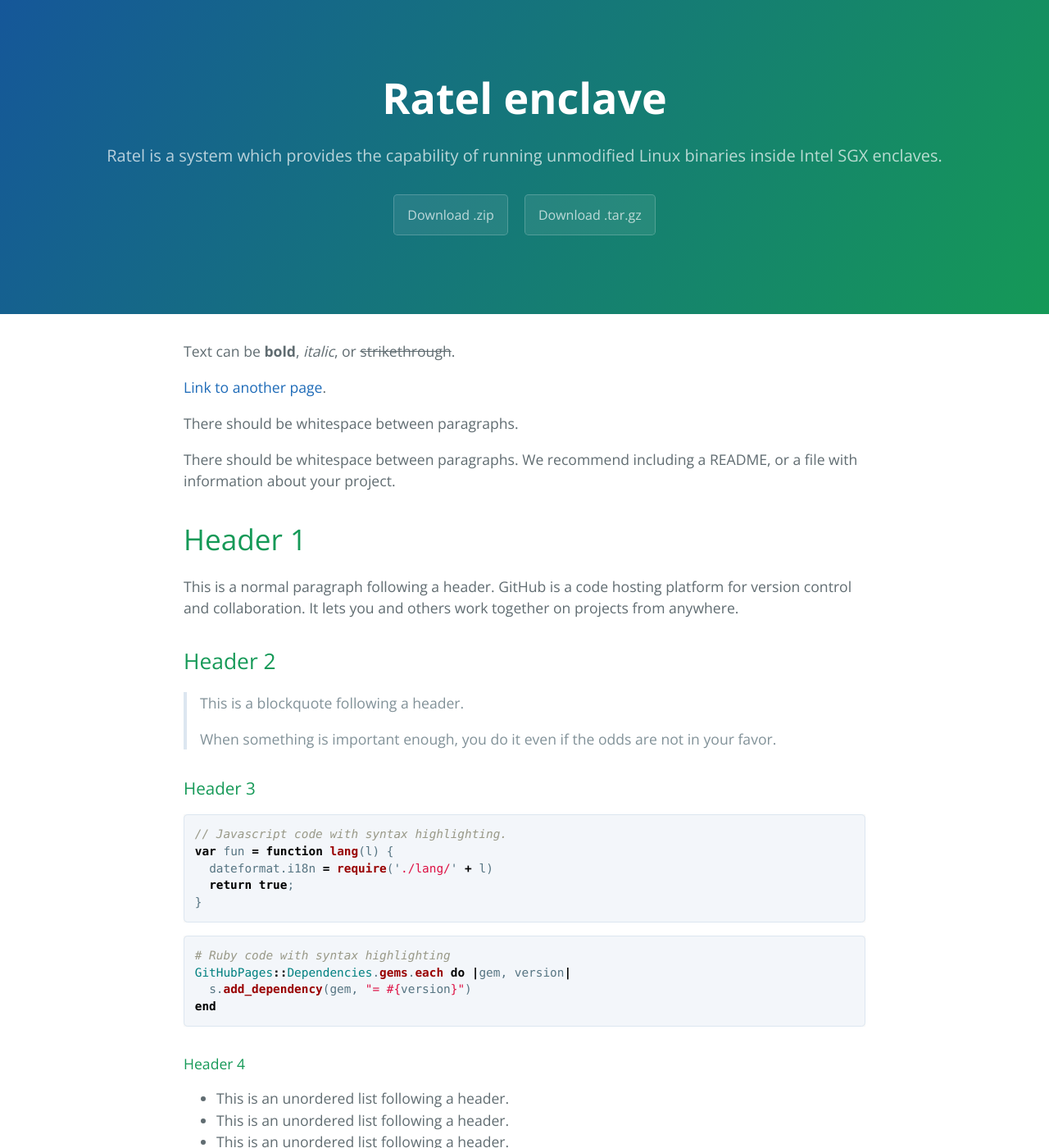
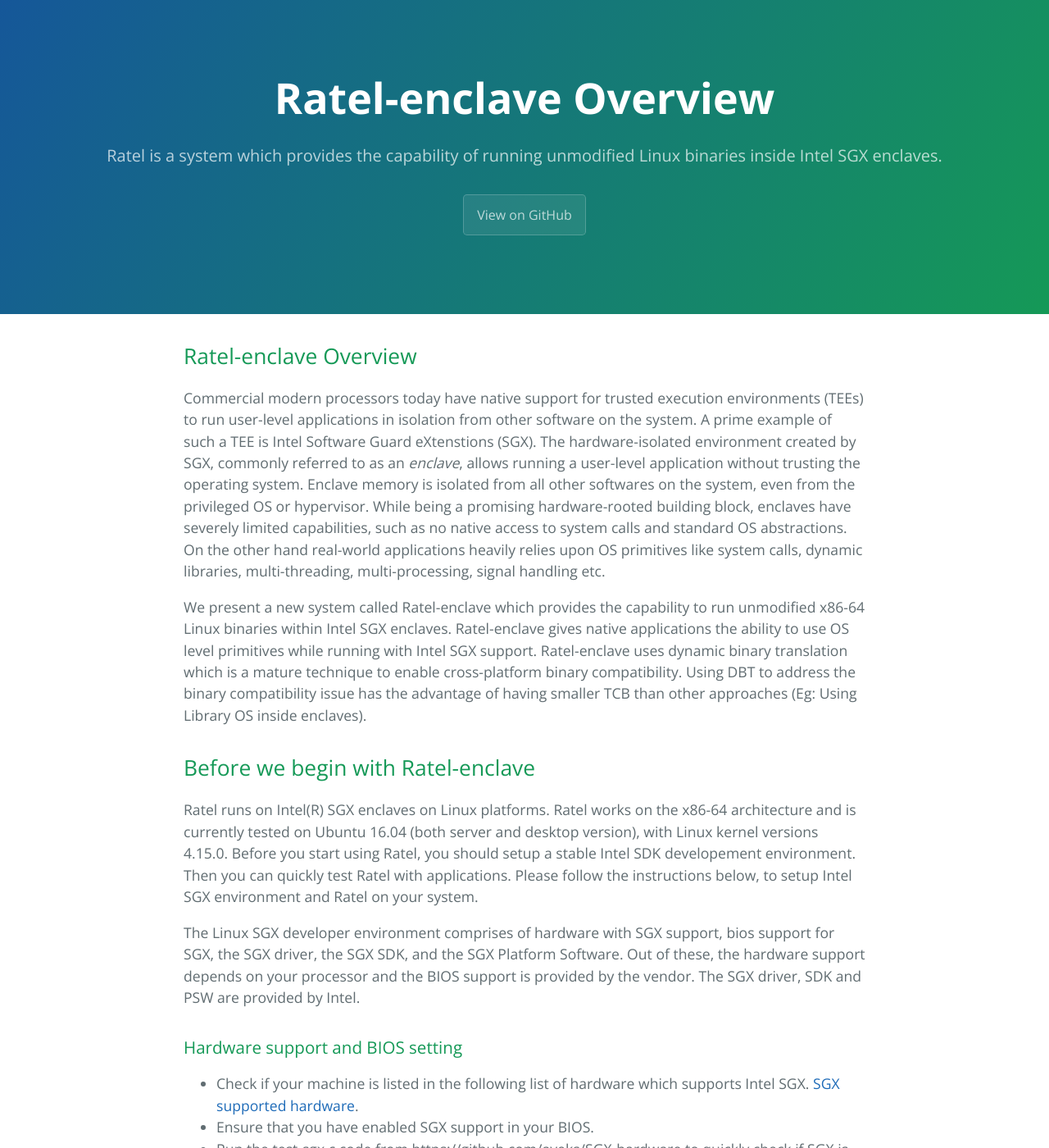
Before and after one commit to ratel-enclave/ratel-enclave.github.io, a Jekyll site: the page built from index.md, in a window 1280 px wide and 1400 px high. Shown: the whole window at 82% size. Built offline with Jekyll 4.4.1, drawn with Linux system fonts in a browser that asks for light colours; our own code applies the rules of GitHub Pages for plain Markdown files; some of the changed text lies outside the part shown.

Commit message:
Changing website

````diff
--- a/_layouts/default.html
+++ b/_layouts/default.html
@@ -25,13 +25,9 @@
     <header class="page-header" role="banner">
       <h1 class="project-name">{{ page.title | default: site.title | default: site.github.repository_name }}</h1>
       <h2 class="project-tagline">{{ page.description | default: site.description | default: site.github.project_tagline }}</h2>
-      {% if site.github.is_project_page %}
-        <a href="{{ site.github.repository_url }}" class="btn">View on GitHub</a>
-      {% endif %}
-      {% if site.show_downloads %}
-        <a href="{{ site.github.zip_url }}" class="btn">Download .zip</a>
-        <a href="{{ site.github.tar_url }}" class="btn">Download .tar.gz</a>
-      {% endif %}
+
+        <a href="{{ site.github.owner_url }}" class="btn">View on GitHub</a>
+
     </header>
 
     <main id="content" class="main-content" role="main">
--- a/index.md
+++ b/index.md
@@ -2,119 +2,77 @@
 layout: default
 ---
 
-Text can be **bold**, _italic_, or ~~strikethrough~~.
+## Ratel-enclave Overview
 
-[Link to another page](./another-page.html).
+Commercial modern processors today have native support for trusted execution environments (TEEs) to run user-level applications in isolation from other software on the system. A prime example of such a TEE is Intel Software Guard eXtenstions (SGX). The hardware-isolated environment created by SGX, commonly referred to as an _enclave_, allows running a user-level application without trusting the operating system. Enclave memory is isolated from all other softwares on the system, even from the privileged OS or hypervisor. While being a promising hardware-rooted building block, enclaves have severely limited capabilities, such as no native access to system calls and standard OS abstractions. On the other hand real-world applications heavily relies upon OS primitives like system calls, dynamic libraries, multi-threading, multi-processing, signal handling etc.
 
-There should be whitespace between paragraphs.
+We present a new system called Ratel-enclave which provides the capability to run unmodified x86-64 Linux binaries within Intel SGX enclaves. Ratel-enclave gives native applications the ability to use OS level primitives while running with Intel SGX support. Ratel-enclave uses dynamic binary translation which is a mature technique to enable cross-platform binary compatibility. Using DBT to address the binary compatibility issue has the advantage of having smaller TCB than other approaches (Eg: Using Library OS inside enclaves).
 
-There should be whitespace between paragraphs. We recommend including a README, or a file with information about your project.
+## Before we begin with Ratel-enclave
 
-# Header 1
+Ratel runs on Intel(R) SGX enclaves on Linux platforms. Ratel works on the x86-64 architecture and is currently tested on Ubuntu 16.04 (both server and desktop version), with Linux kernel versions 4.15.0. Before you start using Ratel, you should setup a stable Intel SDK developement environment. Then you can quickly test Ratel with applications. Please follow the instructions below, to setup Intel SGX environment and Ratel on your system.
 
-This is a normal paragraph following a header. GitHub is a code hosting platform for version control and collaboration. It lets you and others work together on projects from anywhere.
+The Linux SGX developer environment comprises of hardware with SGX support, bios support for SGX, the SGX driver, the SGX SDK, and the SGX Platform Software. Out of these, the hardware support depends on your processor and the BIOS support is provided by the vendor. The SGX driver, SDK and PSW are provided by Intel.
 
-## Header 2
+### Hardware support and BIOS setting
 
-> This is a blockquote following a header.
->
-> When something is important enough, you do it even if the odds are not in your favor.
+*   Check if your machine is listed in the following list of hardware which supports Intel SGX.
+    [SGX supported hardware](https://github.com/ayeks/SGX-hardware).
+*   Ensure that you have enabled SGX support in your BIOS.
+*   Run the test-sgx.c code from https://github.com/ayeks/SGX-hardware to quickly check if SGX is available for your CPU and enabled in BIOS.
 
-### Header 3
+### Software Requirements
 
-```js
-// Javascript code with syntax highlighting.
-var fun = function lang(l) {
-  dateformat.i18n = require('./lang/' + l)
-  return true;
-}
-```
+One of the following operating systems should be installed on your machine.
 
-```ruby
-# Ruby code with syntax highlighting
-GitHubPages::Dependencies.gems.each do |gem, version|
-  s.add_dependency(gem, "= #{version}")
-end
-```
-
-#### Header 4
-
-*   This is an unordered list following a header.
-*   This is an unordered list following a header.
-*   This is an unordered list following a header.
-
-##### Header 5
-
-1.  This is an ordered list following a header.
-2.  This is an ordered list following a header.
-3.  This is an ordered list following a header.
-
-###### Header 6
-
-| head1        | head two          | three |
-|:-------------|:------------------|:------|
-| ok           | good swedish fish | nice  |
-| out of stock | good and plenty   | nice  |
-| ok           | good `oreos`      | hmm   |
-| ok           | good `zoute` drop | yumm  |
-
-### There's a horizontal rule below this.
-
-* * *
-
-### Here is an unordered list:
-
-*   Item foo
-*   Item bar
-*   Item baz
-*   Item zip
-
-### And an ordered list:
-
-1.  Item one
-1.  Item two
-1.  Item three
-1.  Item four
-
-### And a nested list:
-
-- level 1 item
-  - level 2 item
-  - level 2 item
-    - level 3 item
-    - level 3 item
-- level 1 item
-  - level 2 item
-  - level 2 item
-  - level 2 item
-- level 1 item
-  - level 2 item
-  - level 2 item
-- level 1 item
-
-### Small image
-
-![Octocat](https://github.githubassets.com/images/icons/emoji/octocat.png)
-
-### Large image
-
-![Branching](https://guides.github.com/activities/hello-world/branching.png)
+*   [Ubuntu* Desktop-16.04-LTS 64bits](http://old-releases.ubuntu.com/releases/16.04.1/ubuntu-16.04.1-desktop-amd64.iso).
+*   [Ubuntu* Server-16.04-LTS 64bits](http://old-releases.ubuntu.com/releases/16.04.1/ubuntu-16.04.1-server-amd64.iso).
 
 
-### Definition lists can be used with HTML syntax.
+## Installation and usage
 
-<dl>
-<dt>Name</dt>
-<dd>Godzilla</dd>
-<dt>Born</dt>
-<dd>1952</dd>
-<dt>Birthplace</dt>
-<dd>Japan</dd>
-<dt>Color</dt>
-<dd>Green</dd>
-</dl>
+1.  [Build and install Intel SGX driver, modified SDK, modified PSW](https://github.com/ratel-enclave/ratel#building-with-intelr-sgx-dependencies)
+2.  [Build and install Ratel](https://github.com/ratel-enclave/ratel#building-and-setting-ratel-sgx)
+3.  [Run Ratel with applications](https://github.com/ratel-enclave/ratel#how-to-run-an-application-with-ratel)
 
-```
+## Benchmarks and applications
+
+Currently we have tested Ratel with more than 6 benchmark suites such as:
+
+  * Parsec-Splash-2
+  * SPEC CPU
+  * HBench-OS
+  * IOzone
+  * FSCQ File system
+  * FSCQ single-system call
+
+We have run following real world applications successfully with Ratel till now:
+
+  * Privado-Torch
+  * Lighttpd
+  * H2O
+  * Memcached
+  * SQLite
+  * CURL
+
+The related benchmarks and applications can be seen from [here](https://github.com/ratel-enclave/ratel-tests).
+
+## Current status
+
+Although Ratel surely is not full-featured or stable enough, we have demonstrated the effectiveness of Ratel with above mentioned benchmarks and applications. Ratel is actively being developed by Ratel Team for enabling more features, such as implementing multi-processing, bridging the Ratel client interface for DBI, supporting multi-language environment and additional functionalities required in various settings.
+
+## Ratel Team
+
+  * [Shweta Shinde](https://people.eecs.berkeley.edu/~shwetas/)
+  * [Pinghai Yuan](https://www.comp.nus.edu.sg/~yuanping/)
+  * [Jinhua Cui]
+  * [Satyaki Sen](https://www.linkedin.com/in/satyaki-sen-a542a795/)
+  * [Prateek Saxena](https://www.comp.nus.edu.sg/~prateeks/)
+
+## Contact us
+
+For any questions or bug reports, please feel free to write to <ratel.enclave@gmail.com> or post an issue on our GitHub repository: <https://github.com/ratel-enclave/ratel/issues>.
+
 Long, single-line code blocks should not wrap. They should horizontally scroll if they are too long. This line should be long enough to demonstrate this.
 ```
 
````
Also changed, not shown: example.md (added, +123 -0 lines).
